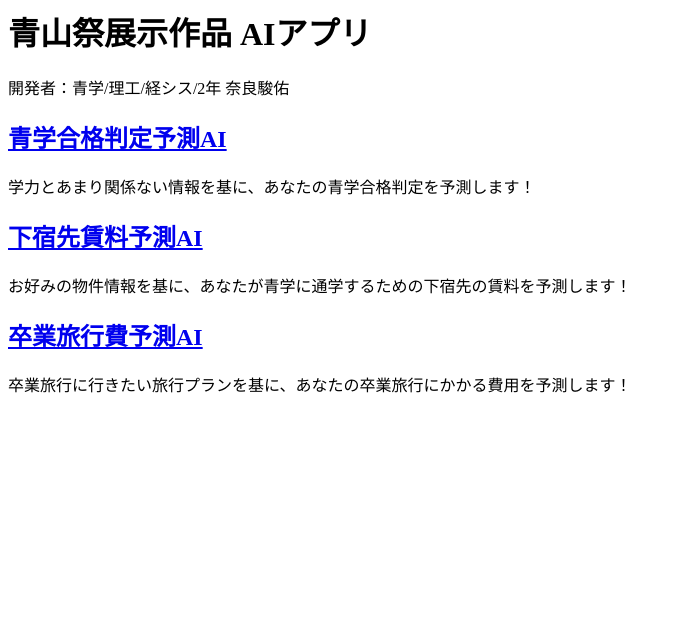
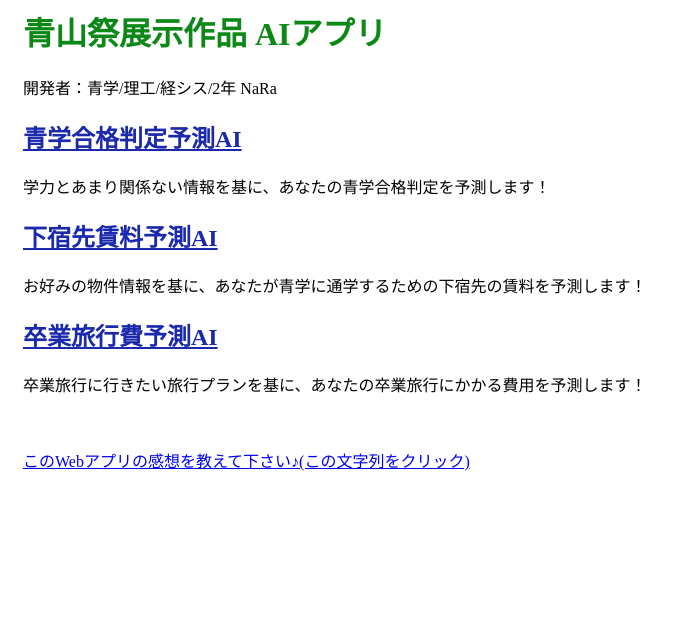
Before and after one commit to ARAN1218/Aoyamafes2021, a Django app: page / in a window 1280 px wide. Shown: the top 619 px of the page, without its empty margins (0-695 px from the left). Before the commit the page ends 393 px from the top, so only its background shows below. Run offline with Django 3.2, Linux system fonts and the light colour scheme; parts of the project's set-up code (start-up, migrations or seed data) failed here and were passed over; grey boxes are pictures that could not be loaded.

Commit message:
cssファイルを追加

```diff
--- /dev/null
+++ b/mlapps/static/css/entrance.css
@@ -0,0 +1,11 @@
+h1 {
+    color: #0c8817;
+}
+
+h2 a {
+    color: #1a29ad
+}
+
+body {
+    padding-left: 15px;
+}
--- a/mlapps/templates/mlapps/entrance.html
+++ b/mlapps/templates/mlapps/entrance.html
@@ -1,11 +1,14 @@
+{% load static %}
+
 <html>
     <head>
+        <link rel="stylesheet" href="{% static 'css/entrance.css' %}">
         <title>aoyamafes_entrance</title>
     </head>
     <body>
         <div>
             <h1>青山祭展示作品 AIアプリ</h1>
-            <p>開発者：青学/理工/経シス/2年 奈良駿佑</p>
+            <p>開発者：青学/理工/経シス/2年 NaRa</p>
         </div>
 
         <div>
@@ -22,5 +25,13 @@
             <h2><a href="travel/">卒業旅行費予測AI</a></h2>
             <p>卒業旅行に行きたい旅行プランを基に、あなたの卒業旅行にかかる費用を予測します！</p>
         </div>
+
+        <br><br>
+        <a href='https://forms.gle/VFCdQeDEH2gAtPrd6'>このWebアプリの感想を教えて下さい♪(この文字列をクリック)</a>
+
+        <br><br><br><br><br><br><br><br><br>
+        来場者数カウンター(クリックすると外部サイトに飛びますので、触らないようにお願いいたします)
+        <nobr><table border="0" cellspacing="0" cellpadding="0"><tbody><tr><td><a href="https://www.free-counter.jp/"><img src="https://www.f-counter.net/ani1/46/1632387473/" alt="カウンター" border="0" style="margin:0px; padding:0px; border:0px; vertical-align:bottom"></a></td>
+        <td><a href="https://www.free-counter.jp/"><img src="https://www.f-counter.net/ani2/46/1632387473/" alt="カウンター" border="0" style="margin:0px; padding:0px; border:0px; vertical-align:bottom"></a></td></tr></tbody></table></nobr>
     </body>
 </html>
--- a/mlapps/templates/mlapps/rent.html
+++ b/mlapps/templates/mlapps/rent.html
@@ -1,12 +1,15 @@
+{% load static %}
+
 <html>
     <head>
+        <link rel="stylesheet" href="{% static 'css/rent.css' %}">
         <title>aoyamafes_rent</title>
     </head>
 
     <body>
         <div>
             <h1>下宿先賃料予測AI</h1>
-            <p>開発者：青学/理工/経シス/2年 奈良駿佑</p>
+            <p>開発者：青学/理工/経シス/2年 NaRa</p>
         </div>
 
         {% if attention %}
--- a/mlapps/templates/mlapps/rent_detail.html
+++ b/mlapps/templates/mlapps/rent_detail.html
@@ -6,7 +6,7 @@
     <body>
         <div>
             <h1>下宿先賃料予測AIの詳細</h1>
-            <p>開発者：青学/理工/経シス/2年 奈良駿佑</p>
+            <p>開発者：青学/理工/経シス/2年 NaRa</p>
         </div>
 
         <div>
--- a/mlapps/templates/mlapps/score.html
+++ b/mlapps/templates/mlapps/score.html
@@ -1,12 +1,15 @@
+{% load static %}
+
 <html>
     <head>
+        <link rel="stylesheet" href="{% static 'css/score.css' %}">
         <title>aoyamafes_score</title>
     </head>
 
     <body>
         <div>
             <h1>青学合格判定予測AI</h1>
-            <p>開発者：青学/理工/経シス/2年 奈良駿佑</p>
+            <p>開発者：青学/理工/経シス/2年 NaRa</p>
         </div>
 
         {% if attention %}
--- a/mlapps/templates/mlapps/score_detail.html
+++ b/mlapps/templates/mlapps/score_detail.html
@@ -6,7 +6,7 @@
     <body>
         <div>
             <h1>青学合格判定予測AIの詳細</h1>
-            <p>開発者：青学/理工/経シス/2年 奈良駿佑</p>
+            <p>開発者：青学/理工/経シス/2年 NaRa</p>
         </div>
 
         <div>
--- a/mlapps/templates/mlapps/travel.html
+++ b/mlapps/templates/mlapps/travel.html
@@ -1,12 +1,15 @@
+{% load static %}
+
 <html>
     <head>
+        <link rel="stylesheet" href="{% static 'css/travel.css' %}">
         <title>aoyamafes_travel</title>
     </head>
 
     <body>
         <div>
             <h1>卒業旅行費予測AI</h1>
-            <p>開発者：青学/理工/経シス/2年 奈良駿佑</p>
+            <p>開発者：青学/理工/経シス/2年 NaRa</p>
         </div>
 
         {% if attention %}
--- a/mlapps/templates/mlapps/travel_detail.html
+++ b/mlapps/templates/mlapps/travel_detail.html
@@ -6,7 +6,7 @@
     <body>
         <div>
             <h1>卒業旅行費予測AIの詳細</h1>
-            <p>開発者：青学/理工/経シス/2年 奈良駿佑</p>
+            <p>開発者：青学/理工/経シス/2年 NaRa</p>
         </div>
 
         <div>
--- a/mlapps/urls.py
+++ b/mlapps/urls.py
@@ -4,9 +4,9 @@ from . import views
 urlpatterns = [
     path('', views.entrance, name='entrace'),
     path('score/', views.score, name='score'),
-    path('travel/score/score_detail/', views.score_detail, name='score_detail'),
+    path('travel_detail/score/score_detail/', views.score_detail, name='score_detail'),
     path('rent/', views.rent, name='rent'),
-    path('travel/rent/rent_detail/', views.rent_detail, name='rent_detail'),
+    path('travel_detail/rent/rent_detail/', views.rent_detail, name='rent_detail'),
     path('travel/', views.travel, name='travel'),
     path('travel/travel/travel_detail/', views.travel_detail, name='travel_detail'),
 ]
--- a/mlapps/views.py
+++ b/mlapps/views.py
@@ -62,7 +62,7 @@ def score(request):
             delete_columns(df_lr, lr_columns)
             delete_columns(df_svm, svm_columns)
 
-            with open('/home/aran/aran.pythonanywhere.com/Aoyamasai_models.pickle', mode='rb') as fp:
+            with open('Aoyamasai_models.pickle', mode='rb') as fp:
                 model1, model2, model3 = pickle.load(fp)
             pred = int(np.round((model1.predict(df_bayes) + model2.predict(df_lr) + model3.predict(df_svm)) / 3))
 
@@ -78,17 +78,17 @@ def score_detail(request):
     return render(request, 'mlapps/score_detail.html', {})
 
 
-with open('/home/aran/aran.pythonanywhere.com/Saddress.pickle', mode='rb') as fp:
+with open('Saddress.pickle', mode='rb') as fp:
     Saddress = pickle.load(fp)
-with open('/home/aran/aran.pythonanywhere.com/Slayout.pickle', mode='rb') as fp:
+with open('Slayout.pickle', mode='rb') as fp:
     Slayout = pickle.load(fp)
-with open('/home/aran/aran.pythonanywhere.com/Aaddress.pickle', mode='rb') as fp:
+with open('Aaddress.pickle', mode='rb') as fp:
     Aaddress = pickle.load(fp)
-with open('/home/aran/aran.pythonanywhere.com/Alayout.pickle', mode='rb') as fp:
+with open('Alayout.pickle', mode='rb') as fp:
     Alayout = pickle.load(fp)
-with open('/home/aran/aran.pythonanywhere.com/Smodel_lgb_rent.pickle', mode='rb') as fp:
+with open('Smodel_lgb_rent.pickle', mode='rb') as fp:
     Smodel_lgb_rent = pickle.load(fp)
-with open('/home/aran/aran.pythonanywhere.com/Amodel_lgb_rent.pickle', mode='rb') as fp:
+with open('Amodel_lgb_rent.pickle', mode='rb') as fp:
     Amodel_lgb_rent = pickle.load(fp)
 
 questions_rent = {
@@ -146,15 +146,15 @@ def rent_detail(request):
     return render(request, 'mlapps/rent_detail.html', {})
 
 
-with open('/home/aran/aran.pythonanywhere.com/LE_destination.pickle', mode='rb') as fp:
+with open('LE_destination.pickle', mode='rb') as fp:
     LE_destination = pickle.load(fp)
-with open('/home/aran/aran.pythonanywhere.com/LE_inn_num.pickle', mode='rb') as fp:
+with open('LE_inn_num.pickle', mode='rb') as fp:
     LE_inn_num = pickle.load(fp)
-with open('/home/aran/aran.pythonanywhere.com/LE_inn_type.pickle', mode='rb') as fp:
+with open('LE_inn_type.pickle', mode='rb') as fp:
     LE_inn_type = pickle.load(fp)
-with open('/home/aran/aran.pythonanywhere.com/LE_meal.pickle', mode='rb') as fp:
+with open('LE_meal.pickle', mode='rb') as fp:
     LE_meal = pickle.load(fp)
-with open('/home/aran/aran.pythonanywhere.com/model_lgb_travel.pickle', mode='rb') as fp:
+with open('model_lgb_travel.pickle', mode='rb') as fp:
     model_lgb_travel = pickle.load(fp)
 
 questions_travel = {
```
Also changed, not shown: mlapps/static/css/detail.css (added, +7 -0 lines), mlapps/static/css/rent.css (added, +8 -0 lines), mlapps/static/css/score.css (added, +8 -0 lines), mlapps/static/css/travel.css (added, +8 -0 lines).
